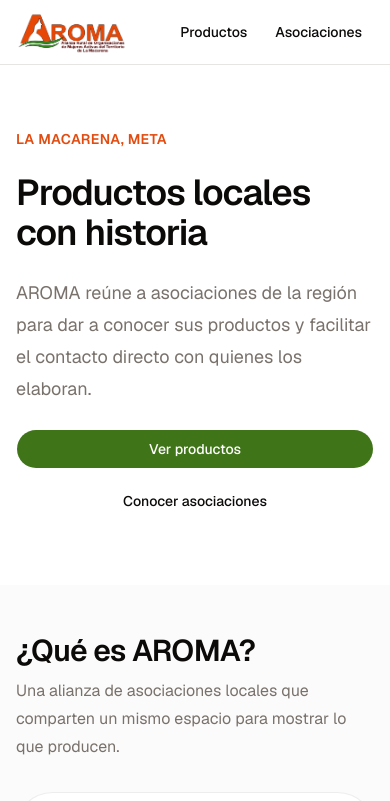
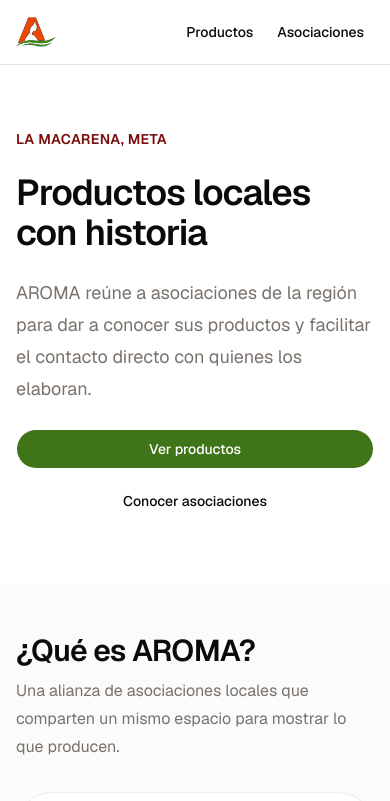
Before and after one commit to aroma-macarena/aroma-ecommerce, a Next.js app: page / in a window 390 px wide. Shown: the top 801 px of the page. Built offline with nearby package versions, Linux system fonts and the light colour scheme.

Commit message:
fix(public): fit header on narrow screens and improve eyebrow contrast
Show the AROMA symbol instead of the horizontal logo below 400px and
tighten navigation spacing so the header fits 320px viewports. Use the
burgundy brand color for the hero eyebrow to meet the 4.5:1 contrast
ratio.

```diff
--- a/src/app/(public)/page.tsx
+++ b/src/app/(public)/page.tsx
@@ -22,7 +22,7 @@
       <Section className="py-16 md:py-24">
         <Container className="grid items-center gap-10 md:grid-cols-[1fr_auto]">
           <div className="max-w-2xl space-y-6">
-            <p className="text-brand-orange text-sm font-semibold tracking-wide uppercase">
+            <p className="text-brand-burgundy text-sm font-semibold tracking-wide uppercase">
               {hero.eyebrow}
             </p>
             <h1 className="font-heading text-4xl font-semibold tracking-tight text-balance md:text-5xl">
--- a/src/components/public/public-header.tsx
+++ b/src/components/public/public-header.tsx
@@ -7,10 +7,15 @@
 function PublicHeader() {
   return (
     <header className="bg-background/95 supports-backdrop-filter:bg-background/80 sticky top-0 z-40 border-b backdrop-blur">
-      <Container className="flex h-16 items-center justify-between gap-4">
+      <Container className="flex h-16 items-center justify-between gap-2 min-[400px]:gap-4">
         <Link href={publicRoutes.home} aria-label="Inicio de AROMA">
           <AromaLogo
-            className="w-28 sm:w-36"
+            variant="symbol"
+            className="w-10 min-[400px]:hidden"
+            sizes="40px"
+          />
+          <AromaLogo
+            className="hidden w-28 min-[400px]:block sm:w-36"
             sizes="(min-width: 640px) 144px, 112px"
           />
         </Link>
@@ -21,7 +26,7 @@
               <li key={href}>
                 <Link
                   href={href}
-                  className="hover:bg-muted focus-visible:ring-ring/30 rounded-4xl px-3 py-2 text-sm font-medium transition-colors outline-none focus-visible:ring-3"
+                  className="hover:bg-muted focus-visible:ring-ring/30 rounded-4xl px-2.5 py-2 min-[400px]:px-3 text-sm font-medium transition-colors outline-none focus-visible:ring-3"
                 >
                   {label}
                 </Link>
```
